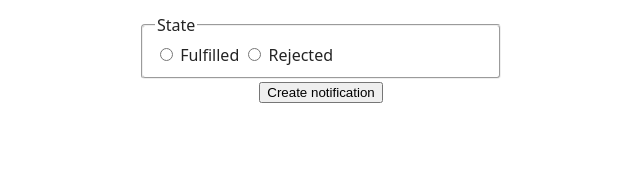
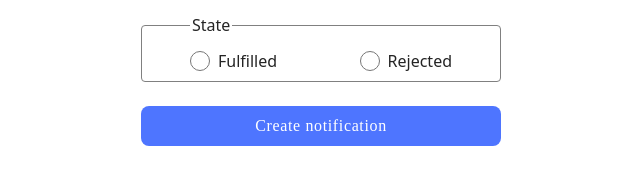
Before and after one commit to Ihor620/goit-js-hw-10, a website built with Vite: page src/2-snackbar.html in a window 1280 px wide. Shown: the part 193-378 px from the top of the page, without its empty margins (319-959 px from the left). Built offline with nearby package versions, Linux system fonts and the light colour scheme.

Commit message:
Add styles

```diff
--- a/src/2-snackbar.html
+++ b/src/2-snackbar.html
@@ -24,17 +24,31 @@
 
           <fieldset class="fieldset-container">
             <legend>State</legend>
-            <label>
-              <input type="radio" name="state" value="fulfilled" required />
+            <label class="label-btn">
+              <input
+                type="radio"
+                class="radio-btn"
+                name="state"
+                value="fulfilled"
+                required
+              />
               Fulfilled
             </label>
-            <label>
-              <input type="radio" name="state" value="rejected" required />
+            <label class="label-btn">
+              <input
+                type="radio"
+                class="radio-btn"
+                name="state"
+                value="rejected"
+                required
+              />
               Rejected
             </label>
           </fieldset>
 
-          <button type="submit">Create notification</button>
+          <button type="submit" class="create-notification_btn">
+            Create notification
+          </button>
         </form>
       </div>
     </main>
--- a/src/css/styles.css
+++ b/src/css/styles.css
@@ -116,7 +116,7 @@
   line-height: 150%;
   font-size: 16px;
 }
-/* snackbar */
+
 .container.snackbar {
   width: 360px;
 }
@@ -153,9 +153,51 @@
 }
 
 .fieldset-container {
+  border: 1px solid #808080;
   border-radius: 4px;
   stroke-width: 1px;
   stroke: #808080;
   text-align: left;
   margin: 0;
+  padding: 12px 48px 8px;
+  display: flex;
+  justify-content: space-between;
 }
+
+.fieldset-container:hover {
+  border: 1px solid #000;
+}
+
+.label-btn {
+  display: flex;
+  justify-content: center;
+  align-items: center;
+  gap: 8px;
+  text-align: center;
+}
+
+.radio-btn {
+  width: 20px;
+  height: 20px;
+  margin: 0;
+}
+
+.create-notification_btn {
+  margin-top: 24px;
+  border-radius: 8px;
+  padding: 8px 16px;
+  width: 360px;
+  height: 40px;
+  border: transparent;
+  background: #4e75ff;
+  font-family: 'Montserrat';
+  font-weight: 500;
+  font-size: 16px;
+  line-height: 150%;
+  letter-spacing: 0.04em;
+  color: #fff;
+}
+
+.create-notification_btn:hover {
+  background: #6c8cff;
+}
--- a/src/js/1-timer.js
+++ b/src/js/1-timer.js
@@ -28,7 +28,7 @@ flatpickr(input, {
     if (selectedDate <= new Date()) {
       startBtn.disabled = true;
       iziToast.error({
-        message: 'Please choose a date in the future',
+        message: 'Illegal operation',
         position: 'topRight',
       });
       return;
--- a/src/js/2-snackbar.js
+++ b/src/js/2-snackbar.js
@@ -12,13 +12,13 @@ form.addEventListener('submit', event => {
   createPromise(delay, state)
     .then(ms => {
       iziToast.success({
-        message: `✅ Fulfilled promise in ${ms}ms`,
+        message: `Fulfilled promise in ${ms}ms`,
         position: 'topRight',
       });
     })
     .catch(ms => {
       iziToast.error({
-        message: `❌ Rejected promise in ${ms}ms`,
+        message: `Illegal operation`,
         position: 'topRight',
       });
     });
```
